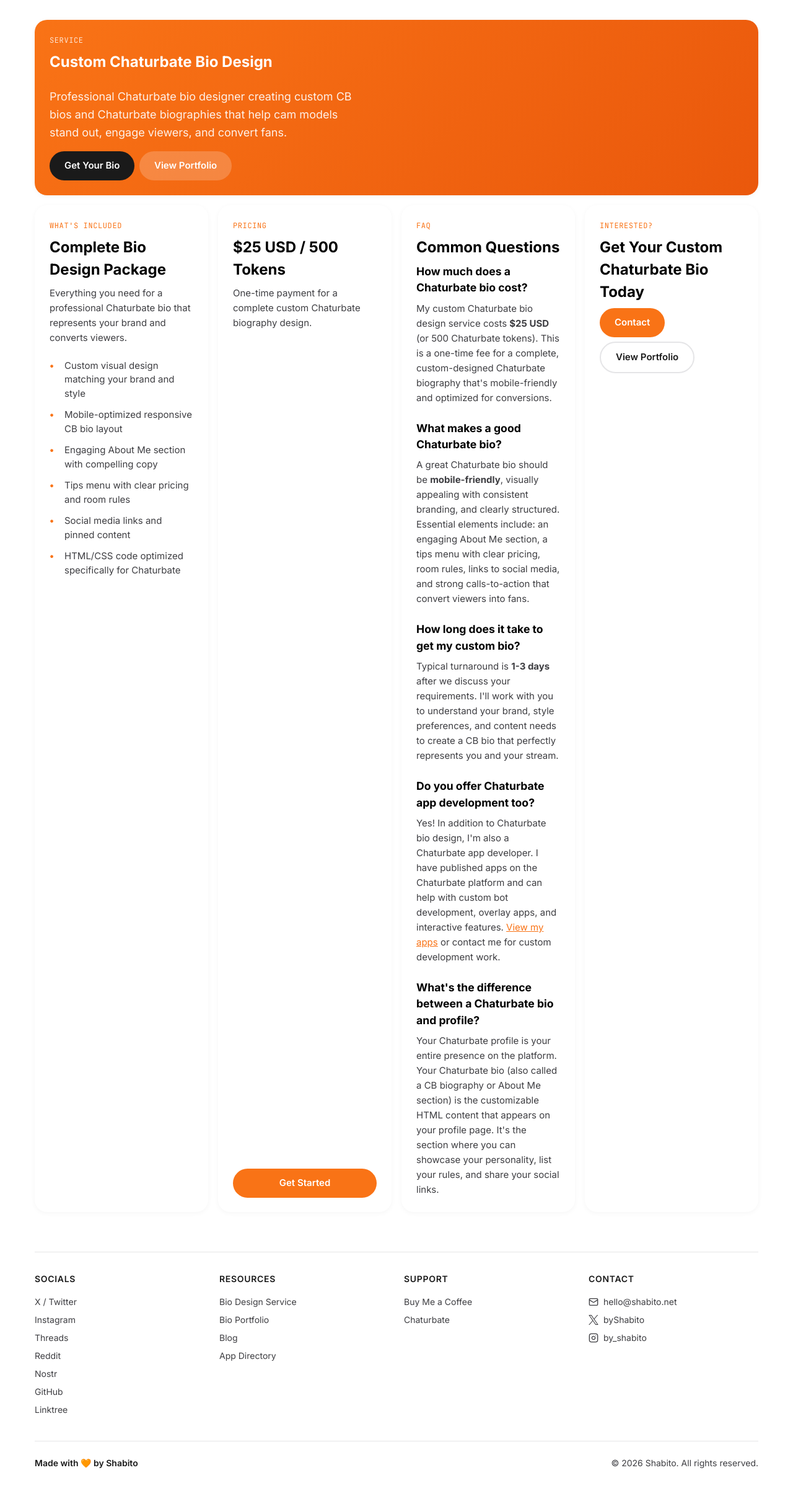
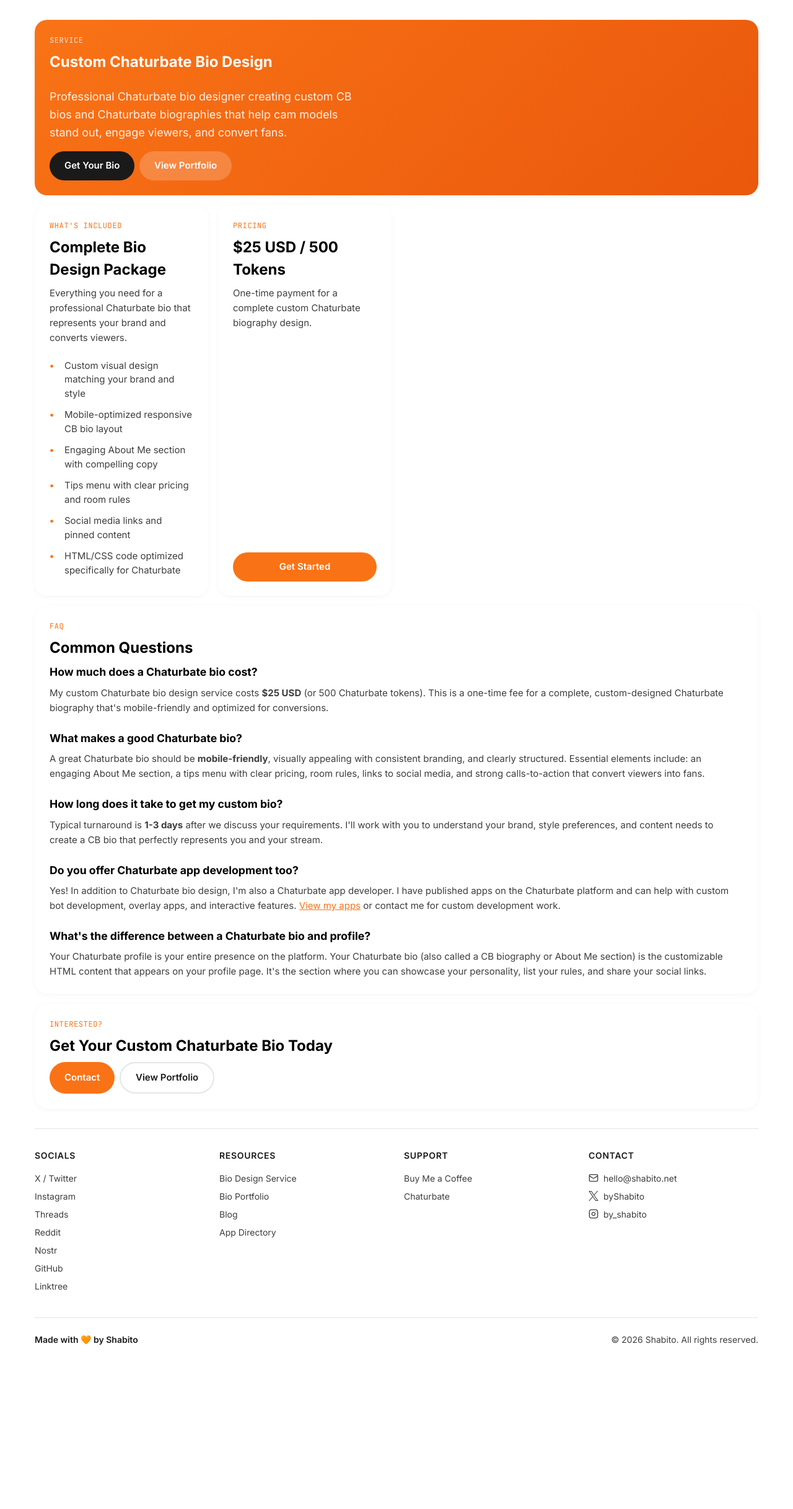
Before and after one commit to byshabito/byshabito.github.io, a Jekyll site: the page built from services/chaturbate-bio-design.html, in a window 1280 px wide. Shown: the whole page at 62% size. Built offline with Jekyll 4.4.1, drawn with Linux system fonts in a browser that asks for light colours; after the commit the page ends 2235 px from its top, so only the background shows below that.

Commit message:
Update chaturbate-bio-design.html

```diff
--- a/services/chaturbate-bio-design.html
+++ b/services/chaturbate-bio-design.html
@@ -55,7 +55,7 @@
   </div>
 
   <!-- FAQ Section -->
-  <div class="bento-item">
+  <div class="bento-item bento-support">
     <span class="bento-label">FAQ</span>
     <h2 class="bento-title">Common Questions</h2>
     <div style="display: grid; gap: var(--space-lg);">
@@ -93,7 +93,7 @@
   </div>
 
   <!-- CTA -->
-  <div class="bento-item">
+  <div class="bento-item bento-support">
     <span class="bento-label">Interested?</span>
     <h2 class="bento-title">Get Your Custom Chaturbate Bio Today</h2>
     <div style="display: flex; gap: var(--space-sm); flex-wrap: wrap">
```
